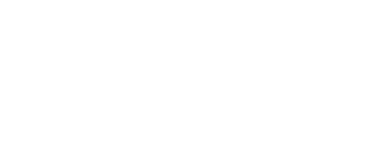
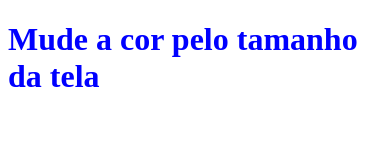
Before and after one commit to eric-mmelo/responsividade, a plain HTML site: page index.html in a window 390 px wide. Drawn offline with Linux system fonts and the light colour scheme.

Commit message:
Adicionado: Media query

```diff
--- a/css/styles.css
+++ b/css/styles.css
@@ -0,0 +1,10 @@
+/* Media query */
+h1 {
+    color: red;
+}
+
+@media screen and (max-width: 500px) {
+    h1 {
+        color: blue;
+    }
+}
--- a/index.html
+++ b/index.html
@@ -2,8 +2,13 @@
 <html lang="en">
   <head>
     <meta charset="UTF-8" />
+    <!-- 1 - Meta tag de responsividade -->
     <meta name="viewport" content="width=device-width, initial-scale=1.0" />
     <title>Responsividade</title>
+    <link rel="stylesheet" href="css/styles.css" />
   </head>
-  <body></body>
+  <body>
+    <!-- 2 - Media query -->
+    <h1>Mude a cor pelo tamanho da tela</h1>
+  </body>
 </html>
```
